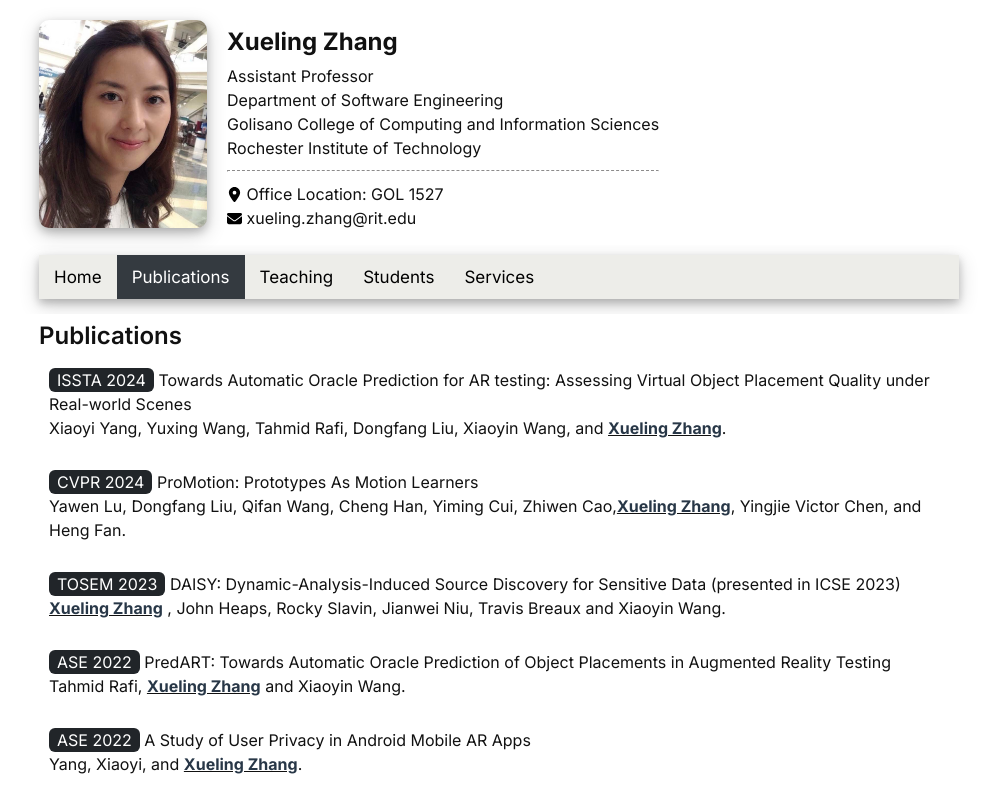
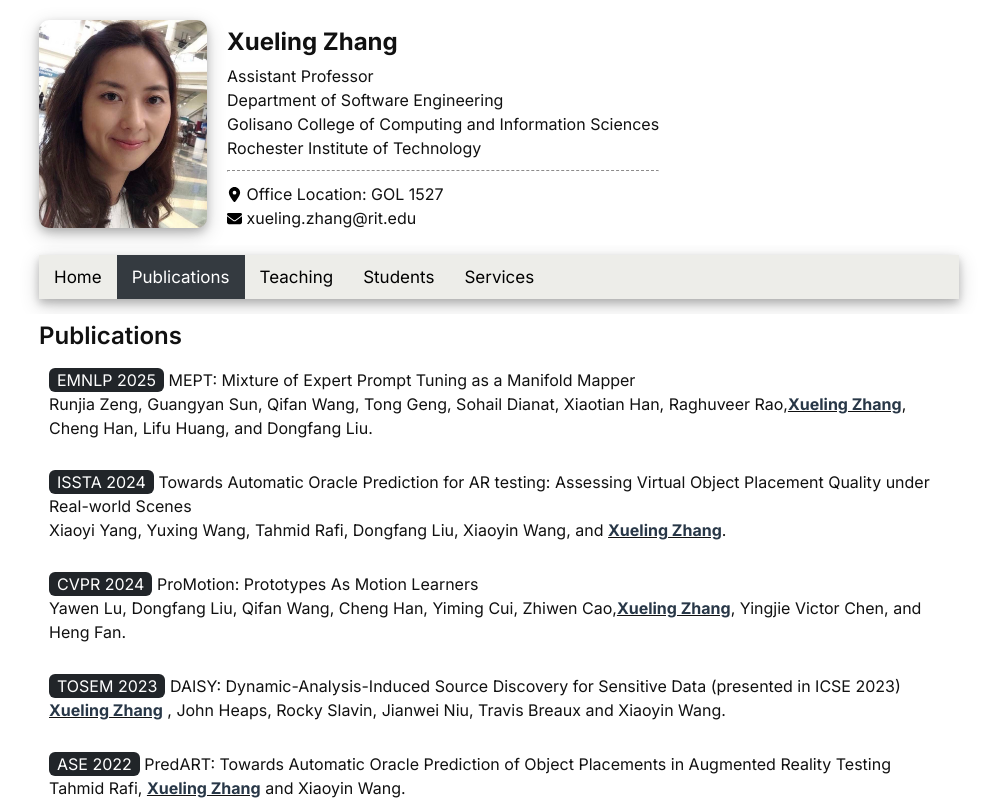
Before and after one commit to XuelingZ/XuelingZ.github.io, a Next.js app: page / in a window 1280 px wide. Both pictures are taken after a click on the link "Publications". Shown: the top 800 px of the page, without its empty margins (141-1138 px from the left). Built offline with nearby package versions, Linux system fonts and the light colour scheme.

Commit message:
Add EMNLP 2025 publication information
Added publication details for EMNLP 2025.

```diff
--- a/src/components/publications.js
+++ b/src/components/publications.js
@@ -4,6 +4,18 @@ export default function Publications() {
        <div className="wrapper">
   <h2>Publications</h2>
   <p></p>
+
+ <p className="divcontainer">
+    <span className="w3-tag w3-blue w3-round">EMNLP 2025</span> {" "}
+    MEPT: Mixture of Expert Prompt Tuning as a Manifold Mapper <br />
+    Runjia Zeng, Guangyan Sun, Qifan Wang, Tong Geng, Sohail Dianat, Xiaotian Han, Raghuveer Rao,
+    <b>
+      <u>
+        <font color="#283747">Xueling Zhang</font>
+      </u>
+    </b>
+    , Cheng Han, Lifu Huang, and Dongfang Liu. <br />
+  </p>
 
 
     <p className="divcontainer">
```
